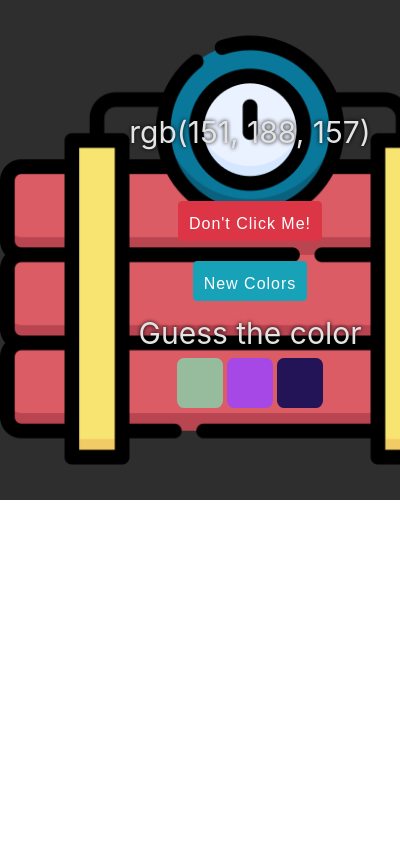
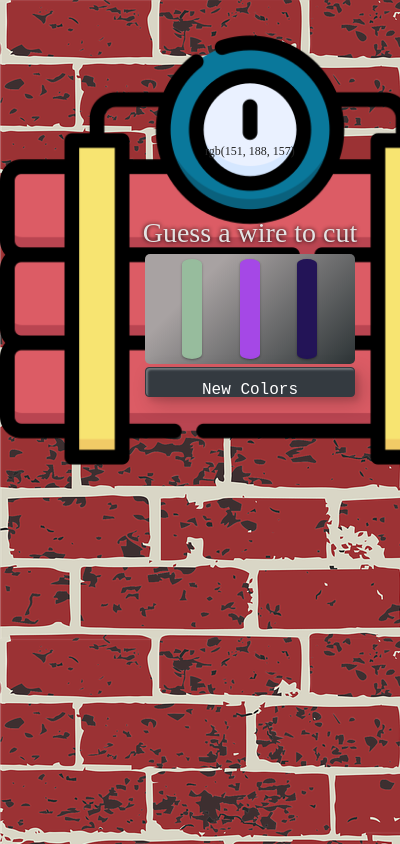
Before and after one commit to Drewbi/Bomodoro, a browser extension: page popUp.html in a window 400 px wide. Shown: the top 844 px of the page. Drawn offline with nearby package versions, Linux system fonts and the light colour scheme; a web font is replaced by a local one.

Commit message:
added styling

```diff
--- a/bomb.js
+++ b/bomb.js
@@ -18,7 +18,7 @@ function init() {
 
 function boom() {
     console.log('boom!');
-    messageDisplay.textContent = 'U Ded';
+    messageDisplay.textContent = 'Oh no! Watch out';
     onExplode()
 }
 
@@ -57,7 +57,6 @@ function setUpSquares() {
                 resetButton.textContent = "Play Again?";
                 changeColors(clickedColor);
             } else {
-                messageDisplay.textContent = 'Oh no! Watch out';
                 boom();
             }
         });
@@ -103,7 +102,7 @@ function reset() {
         }
     }
     resetButton.textContent = "New Colors";
-    messageDisplay.textContent = 'Guess the color';
+    messageDisplay.textContent = 'Guess a wire to cut';
 }
 
 resetButton.addEventListener("click", function () {
--- a/popUp.html
+++ b/popUp.html
@@ -7,6 +7,7 @@
     <title>Bomb Extension</title>
     <link rel="stylesheet" href="https://stackpath.bootstrapcdn.com/bootstrap/4.5.2/css/bootstrap.min.css">
     <link rel="stylesheet" href="./styles.css">
+    <link rel="stylesheet" href="https://fonts.googleapis.com/css?family=Hi Melody">
 </head>
 
 <body>
@@ -15,8 +16,6 @@
             <h2>
                 <p id="colorDisplay">RGB</p>
             </h2>
-            <button id="explode" class="btn btn-danger">Don't Click Me!</button>
-            <button class="btn btn-info" id="reset">New Colors</button>
             <span id="message"></span>
 
             <div id="bomb-container">
@@ -25,6 +24,8 @@
                 <div class="square"></div>
 
             </div>
+
+            <button class="btn btn-dark" id="reset">New Colors</button>
         </div>
     </div>
     <script src="./bomb.js"></script>
--- a/styles.css
+++ b/styles.css
@@ -1,11 +1,19 @@
+body {
+    font-family: "Hi Melody";
+    box-sizing: border-box;
+    margin: 0;
+    padding: 0;
+    background: url("./icons/brickBg.png");
+    cursor: url("./icons/scissor.png"), auto;
+}
+
 .container {
-    background-color: #2e2e2e;
     min-height: 500px;
     min-width: 500px;
     display: flex;
     justify-content: center;
 
-    background-image: url('./dynamite.png');
+    background-image: url('./icons/icon16.png');
     background-size: contain;
     background-repeat: no-repeat;
 }
@@ -19,6 +27,7 @@
 
 .btn {
     position: relative;
+    top: 3px;
     padding: 10px;
 }
 
@@ -40,46 +49,81 @@ h2 {
 }
 
 button {
+
+    height: 30px;
+    width: 210px;
+    font-family: monospace;
+    border-radius: 3px;
+    background: #e0e5ec;
+    display: flex;
     border: none;
-    background: none;
-    font-family: Arial, Helvetica, sans-serif;
-    margin: 10px;
-    height: 40px;
-    font-weight: 700;
-    color: blue;
-    letter-spacing: 1px;
-    font-size: 30px;
-    transition: all 0.4s ease;
-    -webkit-transition: all 0.4s ease;
-    -moz-transition: all 0.4s ease;
-    outline: none;
+    flex-direction: column;
+    justify-content: center;
+    align-items: center;
+    -webkit-tap-highlight-color: rgba(0, 0, 0, 0);
+    -webkit-tap-highlight-color: transparent;
+    box-shadow:
+        inset 2px 2px 2px 0px rgba(255, 255, 255, .3),
+        7px 7px 20px 0px rgba(0, 0, 0, .2),
+        4px 4px 5px 0px rgba(0, 0, 0, .1);
+    transition: box-shadow 0.3s cubic-bezier(.79, .21, .06, .81);
+    /* font-size: 80px; */
+    color: #fff;
+    text-decoration: none;
+}
+
+button:active {
+    box-shadow: 4px 4px 6px 0 rgba(255, 255, 255, .3),
+        -4px -4px 6px 0 rgba(116, 125, 136, .2),
+        inset -4px -4px 6px 0 rgba(255, 255, 255, .2),
+        inset 4px 4px 6px 0 rgba(0, 0, 0, .2);
 }
 
 
+
 .square {
-    height: 50px;
-    width: 50px;
+    height: 100px;
+    width: 20px;
     background-color: purple;
-    padding-bottom: 30%;
-    float: left;
-    margin: 1.66%;
+    /* padding-bottom: 30%; */
+    /* margin: 1.66%; */
+    margin-top: 5px;
     border-radius: 15%;
     transition: background 0.6s;
     -webkit-transition: background 0.6s;
-    /* -moz-transition: background 0.6s; */
-    cursor: pointer;
+    -moz-transition: background 0.6s;
+    border-radius: 50px/25px;
+
+}
+
+.square {
+    box-shadow: 0 1px 3px rgba(0, 0, 0, 0.12), 0 1px 2px rgba(0, 0, 0, 0.24);
+    transition: all 0.3s cubic-bezier(.25, .8, .25, 1);
+}
+
+.square:hover {
+    box-shadow: 0 14px 28px rgba(0, 0, 0, 0.25), 0 10px 10px rgba(0, 0, 0, 0.22);
 }
 
 
 #bomb-container {
+
+    background-color: #2d3436;
+    background-image: linear-gradient(315deg, #2d3436 0%, #a8a2a2 74%);
+    height: 110px;
+    width: 210px;
+    border-radius: 5px;
     display: flex;
+    justify-content: space-evenly;
 }
 
 #colorDisplay {
-    color: #e3e3e3;
-    text-shadow: 0px 0px 4px #000000;
-    font-size: 30px;
+    color: #222222;
+    margin-top: 15px;
+    font-size: 12px;
+    margin-bottom: 30px;
 }
+
 
 #stripe {
     display: flex;
@@ -91,7 +135,14 @@ button {
 #message {
     color: #e3e3e3;
     text-shadow: 0px 0px 4px #000000;
-    font-size: 30px;
+    font-size: 28px;
+    margin-top: 2px;
+
 }
 
 /* BOOM!!!! */
+#game {
+    margin: 0 auto;
+    max-height: 568px;
+    max-width: 320px;
+}
```
Also changed, not shown: dynamite.png (deleted), icons/brickBg.png (added), icons/scissor.png (added), 2 other files.
